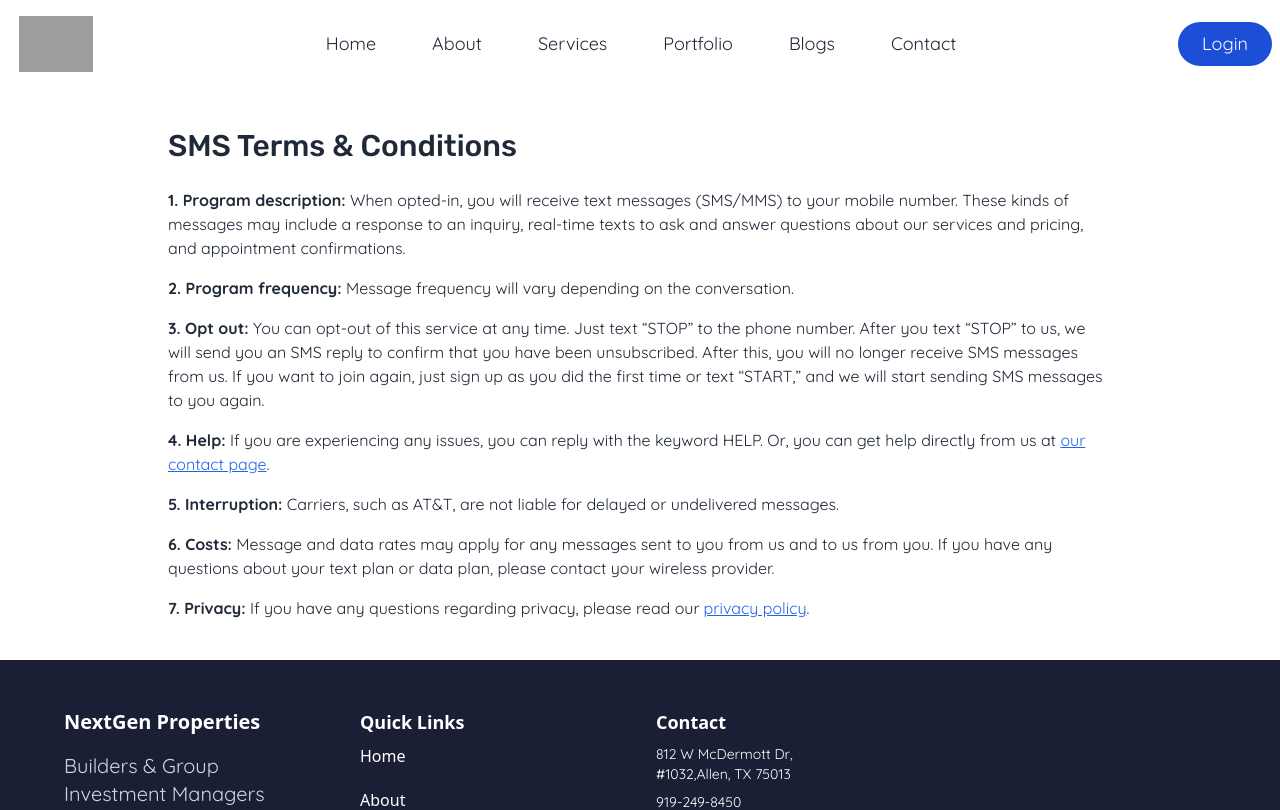
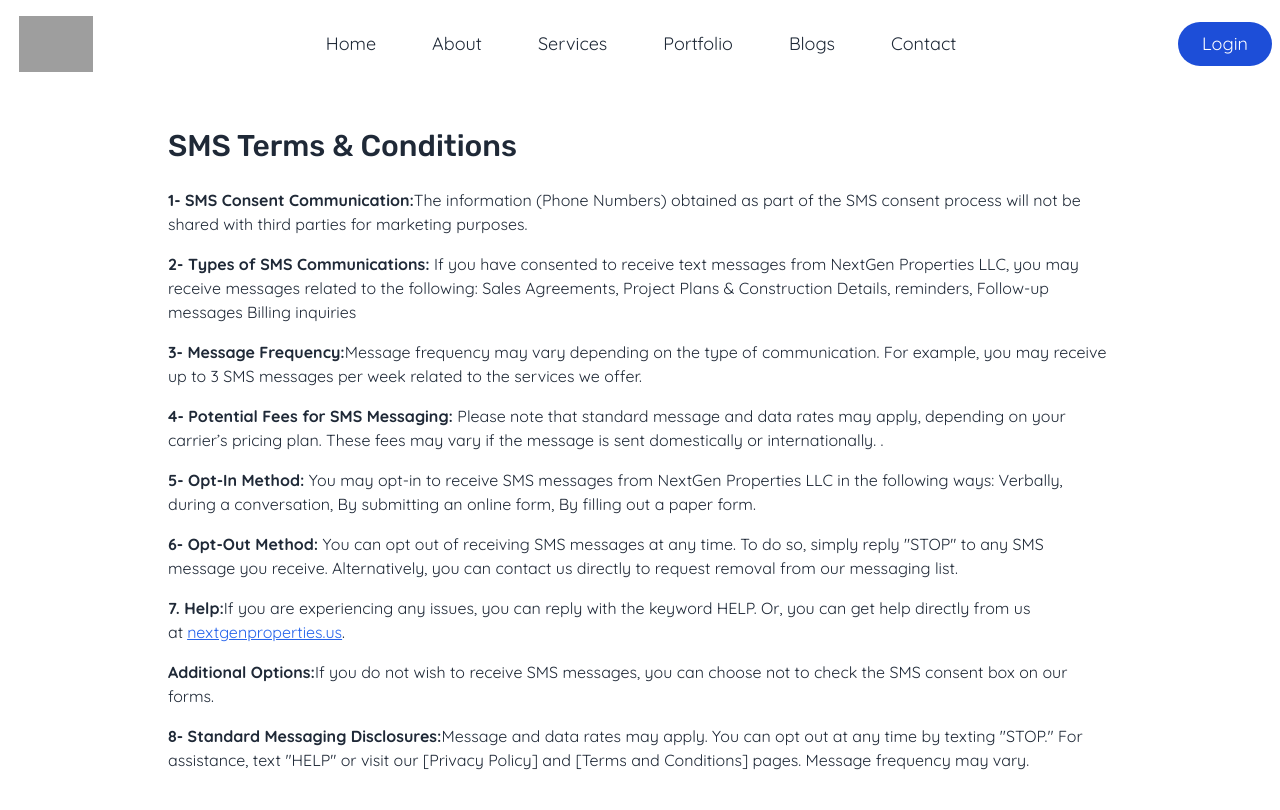
Before and after one commit to ashrafdevx/nextgen, a React (Vite) app: page /terms-and-conditions in a window 1280 px wide. Shown: the top 810 px of the page. Built offline with nearby package versions, Linux system fonts and the light colour scheme; grey boxes are pictures that could not be loaded; a web font is replaced by a local one.

Commit message:
Update TermsAndCondtion.jsx

```diff
--- a/src/pages/terms/TermsAndCondtion.jsx
+++ b/src/pages/terms/TermsAndCondtion.jsx
@@ -9,54 +9,59 @@ const TermsAndCondition = () => {
 
       <div className="space-y-4 text-sm sm:text-base leading-relaxed">
         <p>
-          <strong>1. Program description:</strong> When opted-in, you will
-          receive text messages (SMS/MMS) to your mobile number. These kinds of
-          messages may include a response to an inquiry, real-time texts to ask
-          and answer questions about our services and pricing, and appointment
-          confirmations.
+          <strong>1- SMS Consent Communication:</strong>
+          The information (Phone Numbers) obtained as part of the SMS consent
+          process will not be shared with third parties for marketing purposes.
         </p>
-
         <p>
-          <strong>2. Program frequency:</strong> Message frequency will vary
-          depending on the conversation.
+          <strong>2- Types of SMS Communications:</strong> If you have consented
+          to receive text messages from NextGen Properties LLC, you may receive
+          messages related to the following: Sales Agreements, Project Plans &
+          Construction Details, reminders, Follow-up messages Billing inquiries
         </p>
-
         <p>
-          <strong>3. Opt out:</strong> You can opt-out of this service at any
-          time. Just text “STOP” to the phone number. After you text “STOP” to
-          us, we will send you an SMS reply to confirm that you have been
-          unsubscribed. After this, you will no longer receive SMS messages from
-          us. If you want to join again, just sign up as you did the first time
-          or text “START,” and we will start sending SMS messages to you again.
+          <strong>3- Message Frequency:</strong>Message frequency may vary
+          depending on the type of communication. For example, you may receive
+          up to 3 SMS messages per week related to the services we offer.
         </p>
-
         <p>
-          <strong>4. Help:</strong> If you are experiencing any issues, you can
-          reply with the keyword HELP. Or, you can get help directly from us at{" "}
-          <Link to="/contact-us" className="text-blue-600 underline">
-            our contact page
+          <strong>4- Potential Fees for SMS Messaging:</strong> Please note that
+          standard message and data rates may apply, depending on your carrier’s
+          pricing plan. These fees may vary if the message is sent domestically
+          or internationally. .
+        </p>
+        <p>
+          <strong>5- Opt-In Method:</strong> You may opt-in to receive SMS
+          messages from NextGen Properties LLC in the following ways: Verbally,
+          during a conversation, By submitting an online form, By filling out a
+          paper form.
+        </p>
+        <p>
+          <strong>6- Opt-Out Method:</strong>{" "}
+          {`You can opt out of receiving SMS
+          messages at any time. To do so, simply reply "STOP" to any SMS message
+          you receive. Alternatively, you can contact us directly to request
+          removal from our messaging list.`}
+        </p>
+        <p>
+          <strong>7. Help:</strong>If you are experiencing any issues, you can
+          reply with the keyword HELP. Or, you can get help directly from us at
+          <Link to="/" className="text-blue-600 underline ml-1">
+            nextgenproperties.us
           </Link>
           .
         </p>
-
         <p>
-          <strong>5. Interruption:</strong> Carriers, such as AT&T, are not
-          liable for delayed or undelivered messages.
-        </p>
-
+          <strong>Additional Options:</strong>If you do not wish to receive SMS
+          messages, you can choose not to check the SMS consent box on our
+          forms.
+        </p>{" "}
         <p>
-          <strong>6. Costs:</strong> Message and data rates may apply for any
-          messages sent to you from us and to us from you. If you have any
-          questions about your text plan or data plan, please contact your
-          wireless provider.
-        </p>
-
-        <p>
-          <strong>7. Privacy:</strong> If you have any questions regarding
-          privacy, please read our
-          <Link to="/our-policy" className="text-blue-600 underline ml-1">
-            privacy policy
-          </Link>
+          <strong>8- Standard Messaging Disclosures:</strong>
+          {`Message and data
+          rates may apply. You can opt out at any time by texting "STOP." For
+          assistance, text "HELP" or visit our [Privacy Policy] and [Terms and
+          Conditions] pages. Message frequency may vary`}
           .
         </p>
       </div>
```
